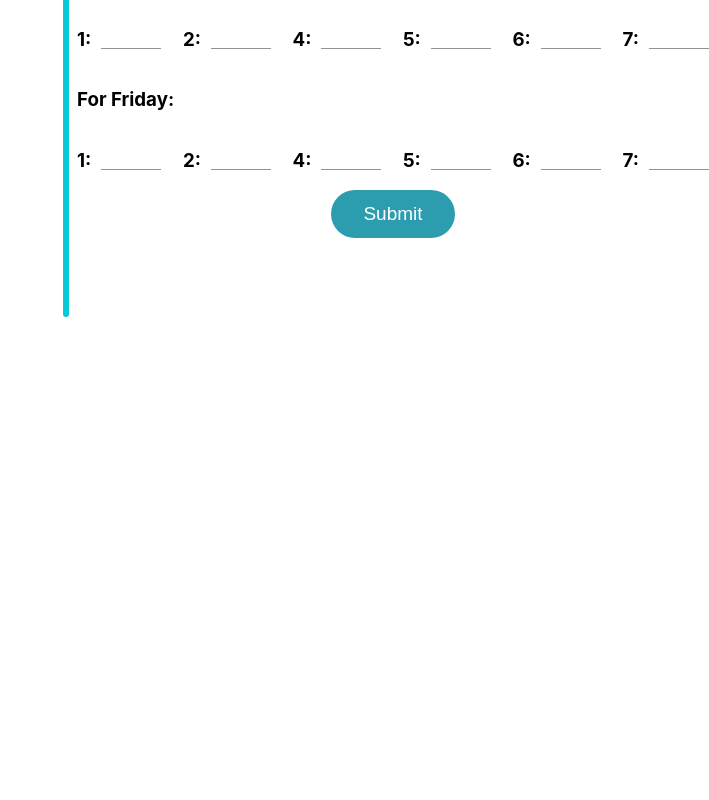
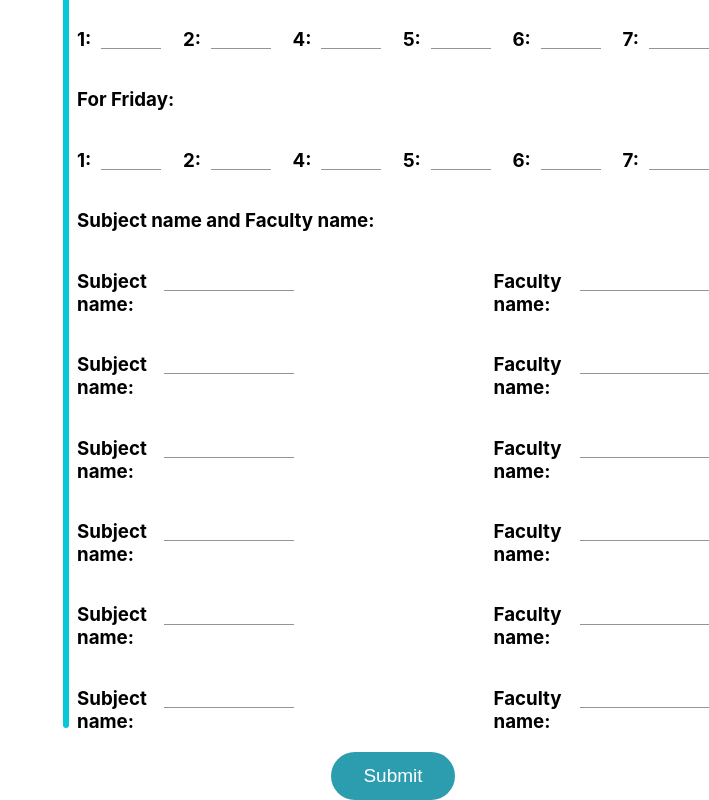
Before and after one commit to JishnuVijayan/timetable-management-system, a React (Create React App) app: page /admin in a window 1280 px wide. Shown: the part 642-1442 px from the top of the page, without its empty margins (571-1280 px from the left). Before the commit the page ends 959 px from the top, so only its background shows below. Built offline with nearby package versions, Linux system fonts and the light colour scheme.

Commit message:
Updations in Admin page.

```diff
--- a/src/Components/AdminpageAdmin.js
+++ b/src/Components/AdminpageAdmin.js
@@ -494,6 +494,157 @@ export default function AdminpageAdmin() {
           </div>
         </div>
       </div>
+      <h3>Subject name and Faculty name: </h3>
+      <div
+        style={{
+          display: "flex",
+          flexDirection: "row",
+          columnGap: 200,
+          justifyContent: "space-evenly",
+        }}
+      >
+        <div style={{ display: "flex", flexDirection: "row", columnGap: 10 }}>
+          <h3>Subject name: </h3>
+          <TextField
+            id="standard-basic"
+            variant="standard"
+            style={{ paddingTop: 8 }}
+          />
+        </div>
+        <div style={{ display: "flex", flexDirection: "row", columnGap: 10 }}>
+          <h3>Faculty name: </h3>
+          <TextField
+            id="standard-basic"
+            variant="standard"
+            style={{ paddingTop: 8 }}
+          />
+        </div>
+      </div>
+      <div
+        style={{
+          display: "flex",
+          flexDirection: "row",
+          columnGap: 200,
+          justifyContent: "space-evenly",
+        }}
+      >
+        <div style={{ display: "flex", flexDirection: "row", columnGap: 10 }}>
+          <h3>Subject name: </h3>
+          <TextField
+            id="standard-basic"
+            variant="standard"
+            style={{ paddingTop: 8 }}
+          />
+        </div>
+        <div style={{ display: "flex", flexDirection: "row", columnGap: 10 }}>
+          <h3>Faculty name: </h3>
+          <TextField
+            id="standard-basic"
+            variant="standard"
+            style={{ paddingTop: 8 }}
+          />
+        </div>
+      </div>
+      <div
+        style={{
+          display: "flex",
+          flexDirection: "row",
+          columnGap: 200,
+          justifyContent: "space-evenly",
+        }}
+      >
+        <div style={{ display: "flex", flexDirection: "row", columnGap: 10 }}>
+          <h3>Subject name: </h3>
+          <TextField
+            id="standard-basic"
+            variant="standard"
+            style={{ paddingTop: 8 }}
+          />
+        </div>
+        <div style={{ display: "flex", flexDirection: "row", columnGap: 10 }}>
+          <h3>Faculty name: </h3>
+          <TextField
+            id="standard-basic"
+            variant="standard"
+            style={{ paddingTop: 8 }}
+          />
+        </div>
+      </div>
+      <div
+        style={{
+          display: "flex",
+          flexDirection: "row",
+          columnGap: 200,
+          justifyContent: "space-evenly",
+        }}
+      >
+        <div style={{ display: "flex", flexDirection: "row", columnGap: 10 }}>
+          <h3>Subject name: </h3>
+          <TextField
+            id="standard-basic"
+            variant="standard"
+            style={{ paddingTop: 8 }}
+          />
+        </div>
+        <div style={{ display: "flex", flexDirection: "row", columnGap: 10 }}>
+          <h3>Faculty name: </h3>
+          <TextField
+            id="standard-basic"
+            variant="standard"
+            style={{ paddingTop: 8 }}
+          />
+        </div>
+      </div>
+      <div
+        style={{
+          display: "flex",
+          flexDirection: "row",
+          columnGap: 200,
+          justifyContent: "space-evenly",
+        }}
+      >
+        <div style={{ display: "flex", flexDirection: "row", columnGap: 10 }}>
+          <h3>Subject name: </h3>
+          <TextField
+            id="standard-basic"
+            variant="standard"
+            style={{ paddingTop: 8 }}
+          />
+        </div>
+        <div style={{ display: "flex", flexDirection: "row", columnGap: 10 }}>
+          <h3>Faculty name: </h3>
+          <TextField
+            id="standard-basic"
+            variant="standard"
+            style={{ paddingTop: 8 }}
+          />
+        </div>
+      </div>
+      <div
+        style={{
+          display: "flex",
+          flexDirection: "row",
+          columnGap: 200,
+          justifyContent: "space-evenly",
+        }}
+      >
+        <div style={{ display: "flex", flexDirection: "row", columnGap: 10 }}>
+          <h3>Subject name: </h3>
+          <TextField
+            id="standard-basic"
+            variant="standard"
+            style={{ paddingTop: 8 }}
+          />
+        </div>
+        <div style={{ display: "flex", flexDirection: "row", columnGap: 10 }}>
+          <h3>Faculty name: </h3>
+          <TextField
+            id="standard-basic"
+            variant="standard"
+            style={{ paddingTop: 8 }}
+          />
+        </div>
+      </div>
       <div style={{ display: "flex", justifyContent: "center" }}>
         <button class="button3">
           <span class="button-content" style={{ fontSize: 19 }}>
--- a/src/Pages/Admin.css
+++ b/src/Pages/Admin.css
@@ -0,0 +1,9 @@
+.Line2 {
+    border-left: 6px solid #06c8d9;
+    height: 1240px;
+    position: absolute;
+    right: 50%;
+    top: 130px;
+    border-radius: 40px;
+
+}
--- a/src/Pages/Admin.js
+++ b/src/Pages/Admin.js
@@ -2,6 +2,7 @@ import React from "react";
 import UserpageUser from "../Components/UserpageUser";
 import { Grid } from "@mui/material";
 import AdminpageAdmin from "../Components/AdminpageAdmin";
+import "../Pages/Admin.css";
 
 export default function Admin() {
   return (
@@ -25,7 +26,7 @@ export default function Admin() {
         <Grid item xs={6}>
           <UserpageUser />
         </Grid>
-        <div className="Line"></div>
+        <div className="Line2"></div>
         <Grid item xs={6}>
           <AdminpageAdmin />
         </Grid>
```
